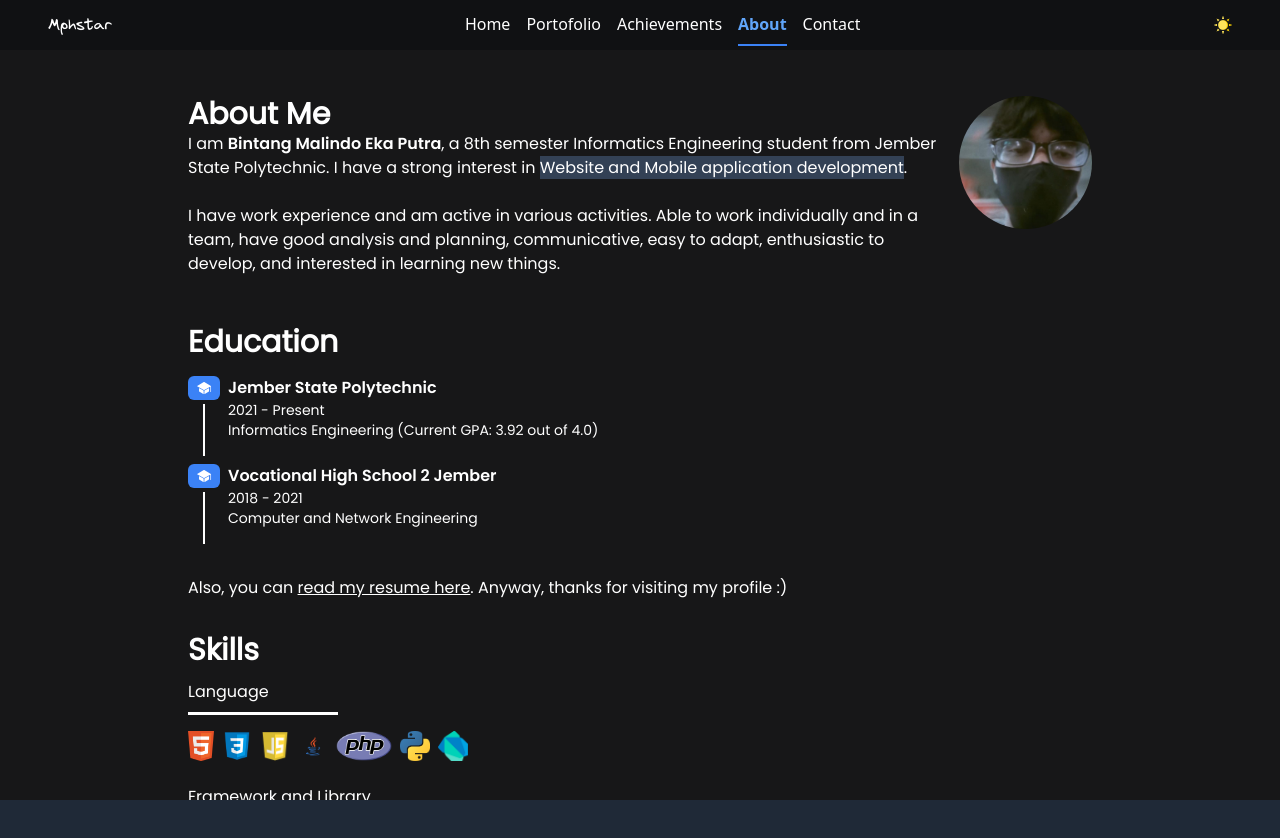
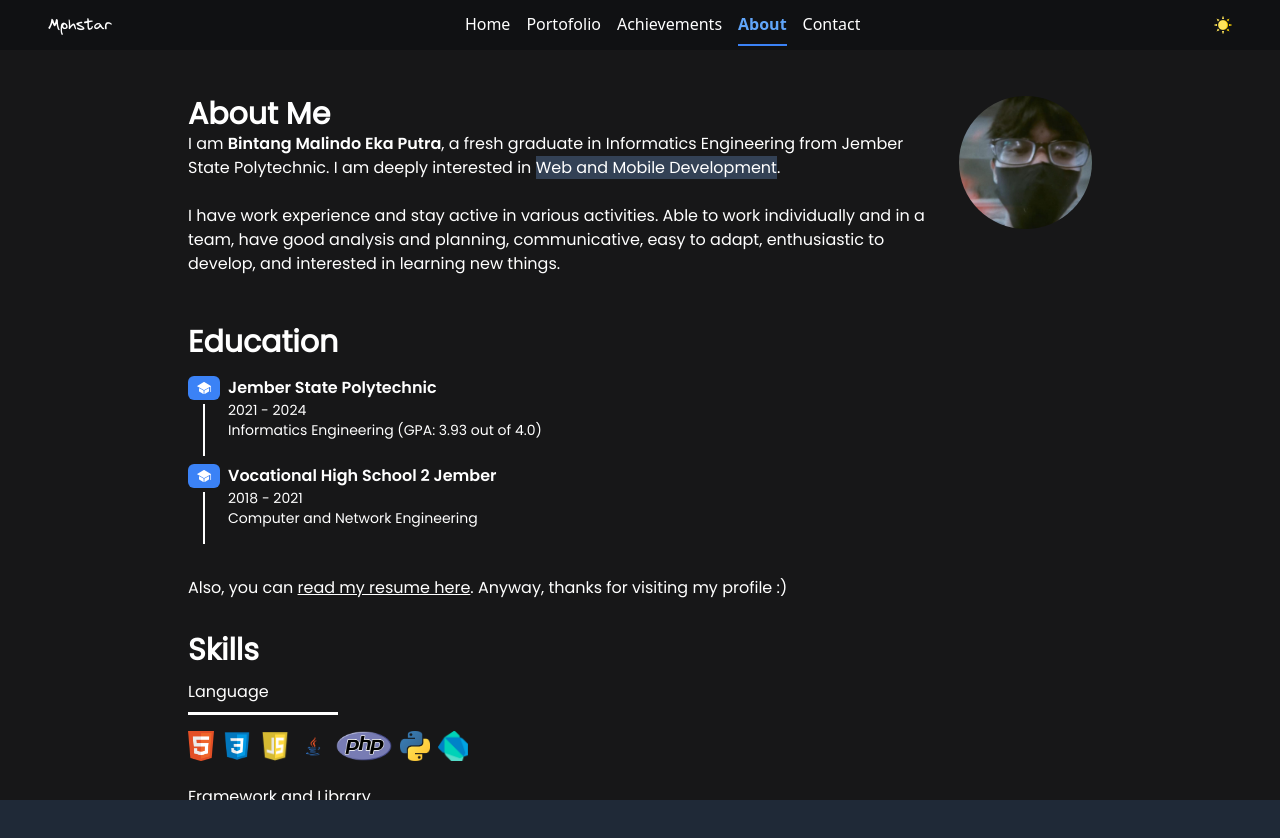
Before and after one commit to mphstar/portfolio-website, a Next.js app: page /about in a window 1280 px wide. Shown: the top 838 px of the page. Built offline with nearby package versions, Linux system fonts and the light colour scheme; no server answers.

Commit message:
fix: update personal information and improve wording in About section

```diff
--- a/src/pages/about.tsx
+++ b/src/pages/about.tsx
@@ -218,13 +218,13 @@ const About = () => {
                 <span className="font-poppins-semibold">
                   Bintang Malindo Eka Putra
                 </span>
-                , a 8th semester Informatics Engineering student from Jember
-                State Polytechnic. I have a strong interest in{" "}
+                , a fresh graduate in Informatics Engineering from Jember State
+                Polytechnic. I am deeply interested in{" "}
                 <span className="bg-slate-200 dark:bg-slate-700">
-                  Website and Mobile application development
+                  Web and Mobile Development
                 </span>
                 .
-                <br /> <br />I have work experience and am active in various
+                <br /> <br />I have work experience and stay active in various
                 activities. Able to work individually and in a team, have good
                 analysis and planning, communicative, easy to adapt,
                 enthusiastic to develop, and interested in learning new things.
@@ -239,9 +239,9 @@ const About = () => {
             <div className="flex flex-col gap-2">
               <Education
                 school={"Jember State Polytechnic"}
-                date={"2021 - Present"}
+                date={"2021 - 2024"}
                 position={
-                  "Informatics Engineering (Current GPA: 3.92 out of 4.0)"
+                  "Informatics Engineering (GPA: 3.93 out of 4.0)"
                 }
               />
               <Education
```
